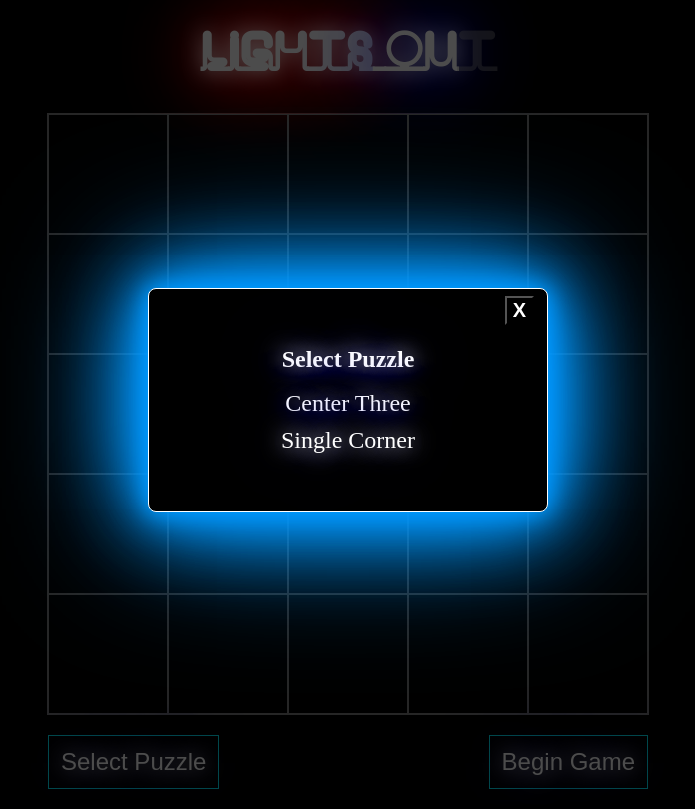
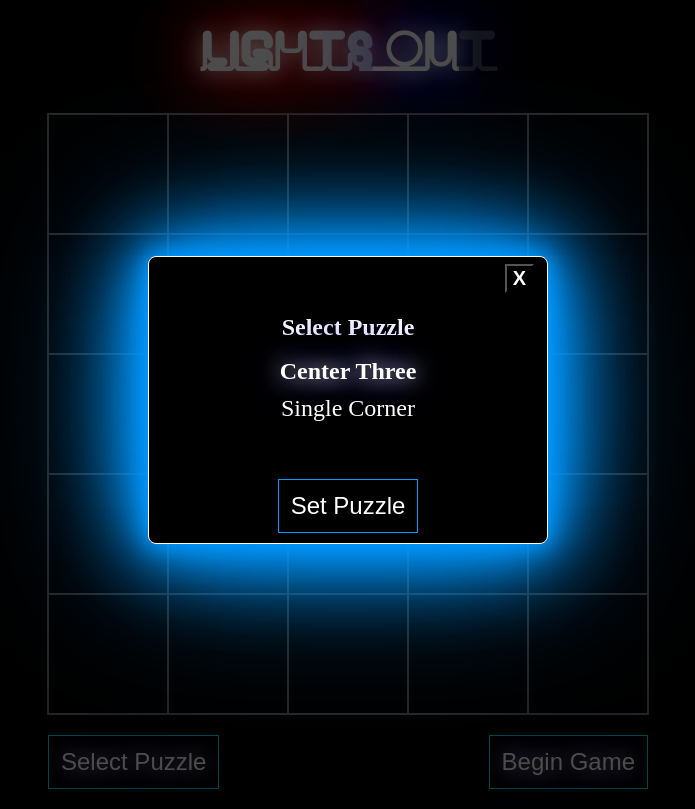
Before and after one commit to stillmattwest/lights-out, a React (Vite) app: page / in a window 1280 px wide. Shown: the whole page, without its empty margins (292-987 px from the left). Built offline with nearby package versions, Linux system fonts and the light colour scheme.

Commit message:
adding more select puzzle functionality

```diff
--- a/src/App.jsx
+++ b/src/App.jsx
@@ -49,7 +49,7 @@ function App() {
       <Modal isOpen={showModal} toggleModal={toggleModalHandler}>
         <p>{modalMessage}</p>
       </Modal>
-      <PuzzleModal isOpen={showPuzzleModal} toggleModal={togglePuzzleModalHandler} setPuzzle={setSelectedPuzzleHandler}/>
+      <PuzzleModal isOpen={showPuzzleModal} toggleModal={togglePuzzleModalHandler} setPuzzle={setSelectedPuzzleHandler} selectedPuzzle={selectedPuzzle}/>
     </>
   )
 }
--- a/src/components/Modal/Modal.css
+++ b/src/components/Modal/Modal.css
@@ -21,6 +21,7 @@
   box-sizing: border-box;
   overflow: hidden;
   border: 1px solid white;
+  padding-bottom:10px;
   box-shadow:
     0 0 21px #0099ff,
     0 0 42px #0099ff,
@@ -68,3 +69,16 @@
   font-size: 24px;
 
 }
+
+.modal-selected{
+  font-weight: bold;
+}
+
+.modal-button{
+  background-color: black;
+  border: 1px solid #0099ff;
+  color: white;
+  font-size: 1.5em;
+  padding: .5em;
+  cursor: pointer;
+}
--- a/src/components/Modal/PuzzleModal.jsx
+++ b/src/components/Modal/PuzzleModal.jsx
@@ -11,16 +11,17 @@ const PuzzleModal = (props) => {
         return (
 
             <div className='modal-overlay'>
-                <div className='modal-content neon-blue'>
+                <div className='modal-content'>
                     <div className='modal-controls'>
                         <button className="modal-close-button" onClick={props.toggleModal}> X</button>
                     </div>
                     <div className='modal-list-container'>
                         <h2 className='modal-h2'>Select Puzzle</h2>
                         <ul className='modal-puzzle-list'>
-                            {puzzleNames.map((puzzle,indexVal) => <li key={`p${indexVal}`} onClick={props.setPuzzle}>{puzzles[puzzle].name}</li>
+                            {puzzleNames.map((puzzle,indexVal) => <li key={`p${indexVal}`} className={puzzles[puzzle].name === props.selectedPuzzle ? 'neon-blue modal-selected':''} onClick={props.setPuzzle}>{puzzles[puzzle].name}</li>
                             )}
                         </ul>
+                        <button className='modal-button' onClick={props.toggleModal}>Set Puzzle</button>
                     </div>
                 </div>
             </div>
```
